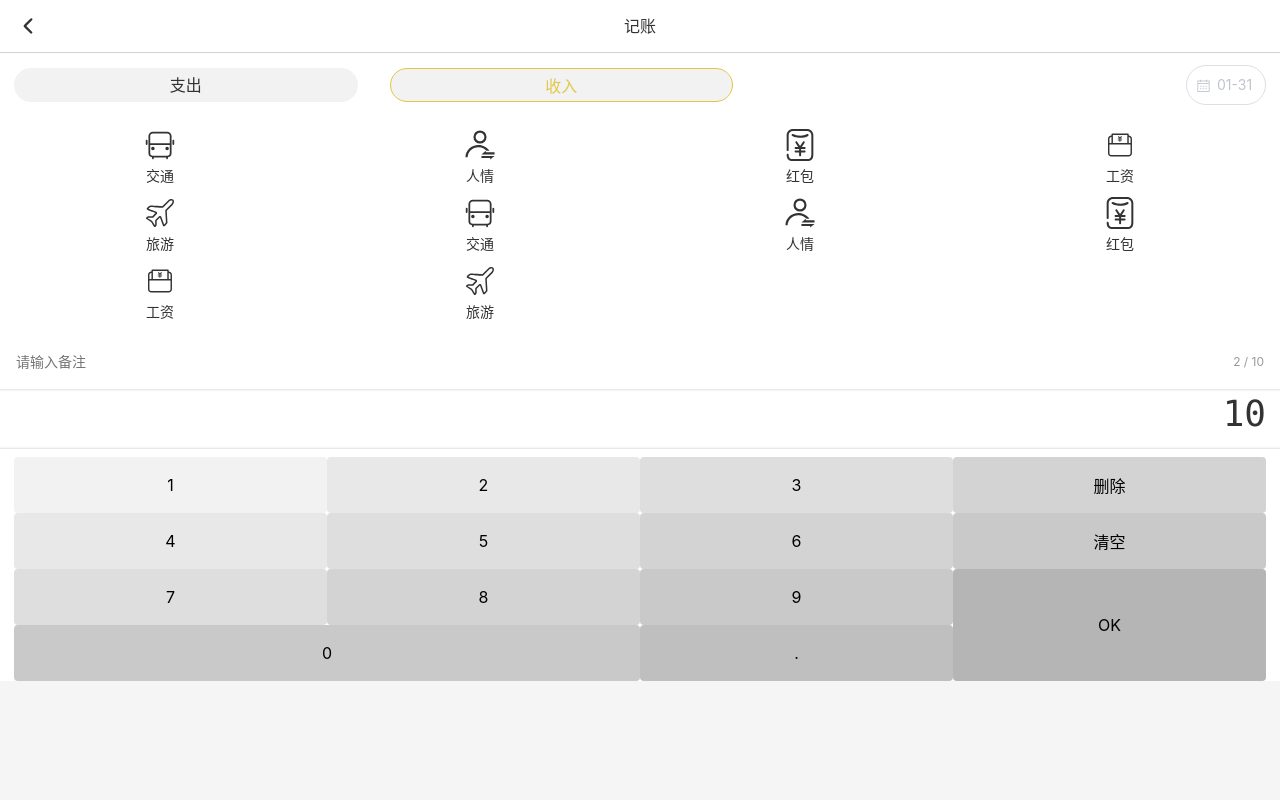
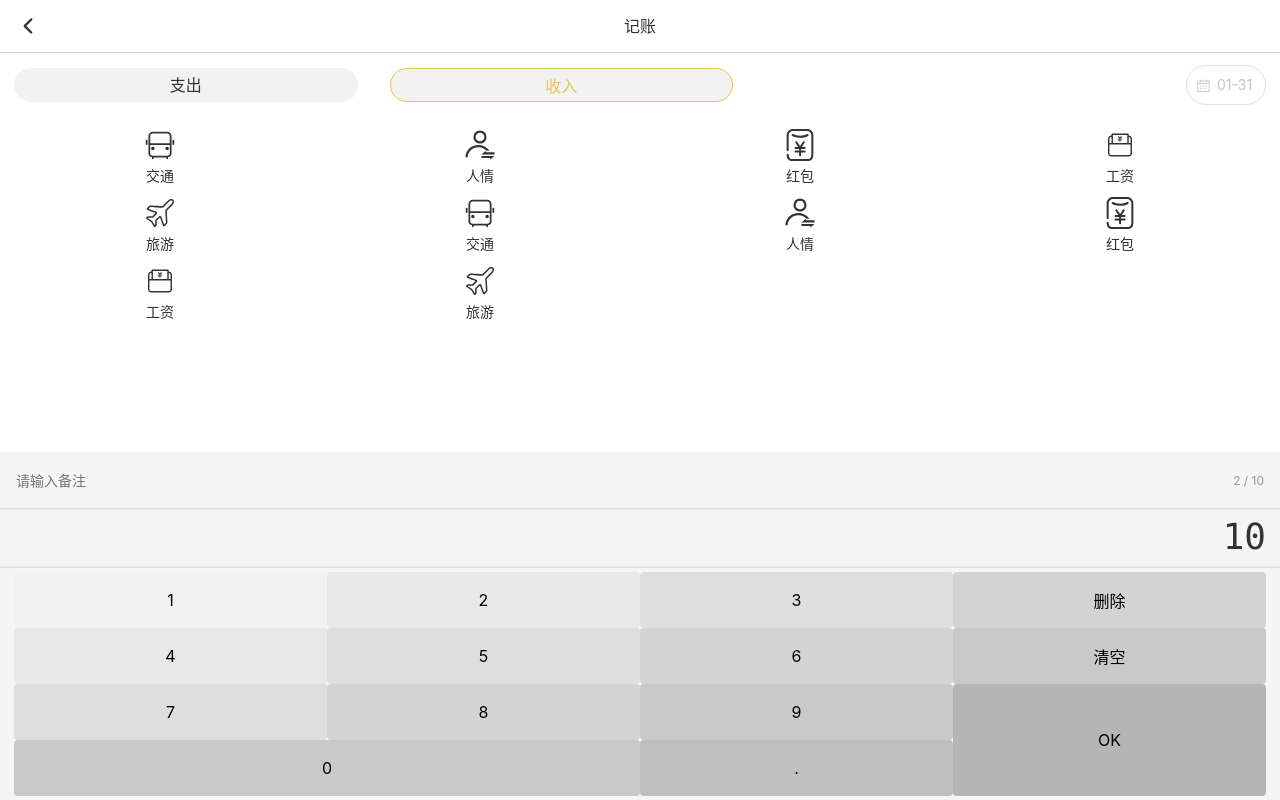
Before and after one commit to ChiLi2000/keep-accounts-v, a Vue app: page /#/account in a window 1280 px wide. Built offline with nearby package versions, Linux system fonts and the light colour scheme.

Commit message:
完成记账页面 UI

```diff
--- a/src/components/Account/NumberPad.vue
+++ b/src/components/Account/NumberPad.vue
@@ -37,14 +37,14 @@ export default {
     @extend %innerShadow;
     font-size: 36px;
     font-family: Consolas, monaspace, serif;
-    padding: 4px 14px;
+    padding: 8px 14px;
     text-align: right;
     height: 60px;
   }
 
   .pad {
     @extend %clearFix;
-    margin: 8px 14px;
+    margin: 4px 14px;
 
     button {
       width: 25%;
--- a/src/views/Account.vue
+++ b/src/views/Account.vue
@@ -1,11 +1,13 @@
 <template>
-  <div class="wrapper">
+  <div class="outer">
     <Topbar/>
     <div class="tab_date">
       <Tab class-prefix="tab"/>
       <Date/>
     </div>
-    <TagsSection/>
+    <div class="center">
+      <TagsSection/>
+    </div>
     <Notes/>
     <NumberPad/>
   </div>
@@ -31,11 +33,16 @@ export default class Account extends Vue {
 
 <style scoped lang="scss">
 @import "~@/assets/style/helper.scss";
-
-.wrapper {
+.outer {
   background: white;
+  display: flex;
+  flex-direction: column;
+  height: 100vh;
+  .center{
+    flex-grow: 1;
+    overflow: auto;
+  }
 }
-
 .tab_date {
   border-top: 1px solid #d3d3d3;
   padding: 12px 14px;
```
